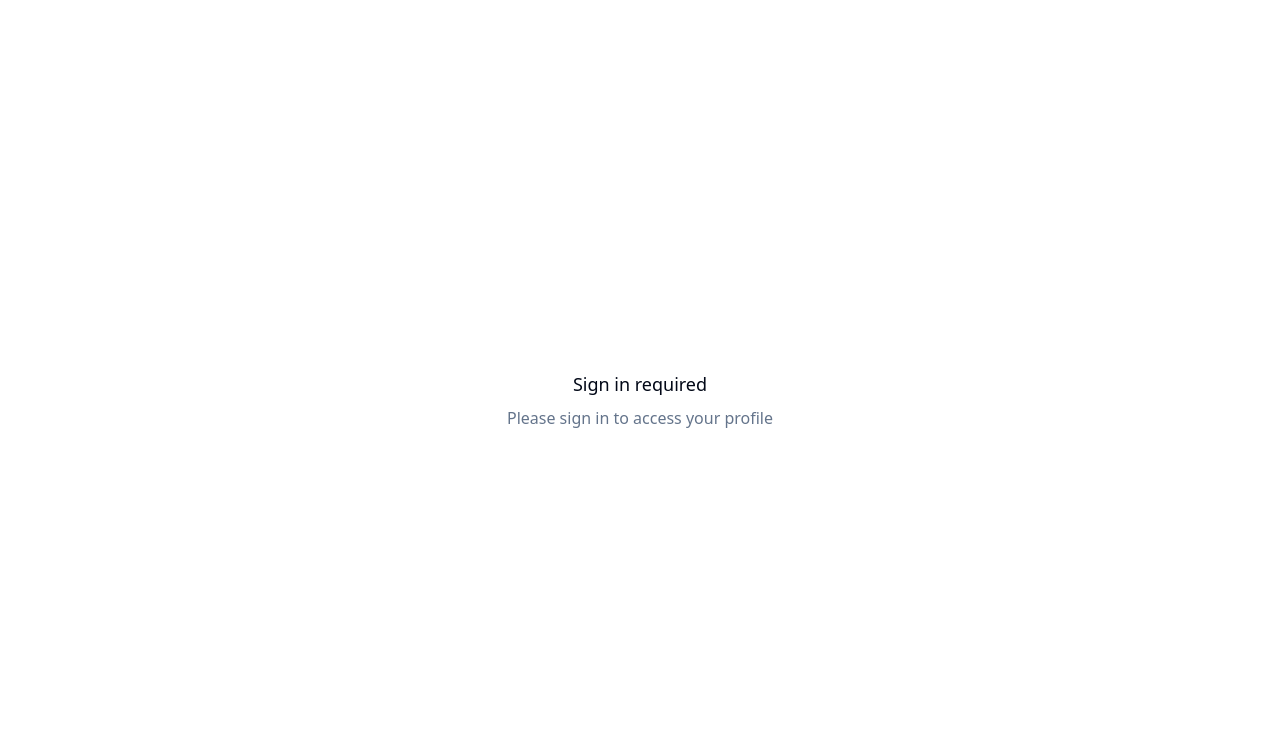
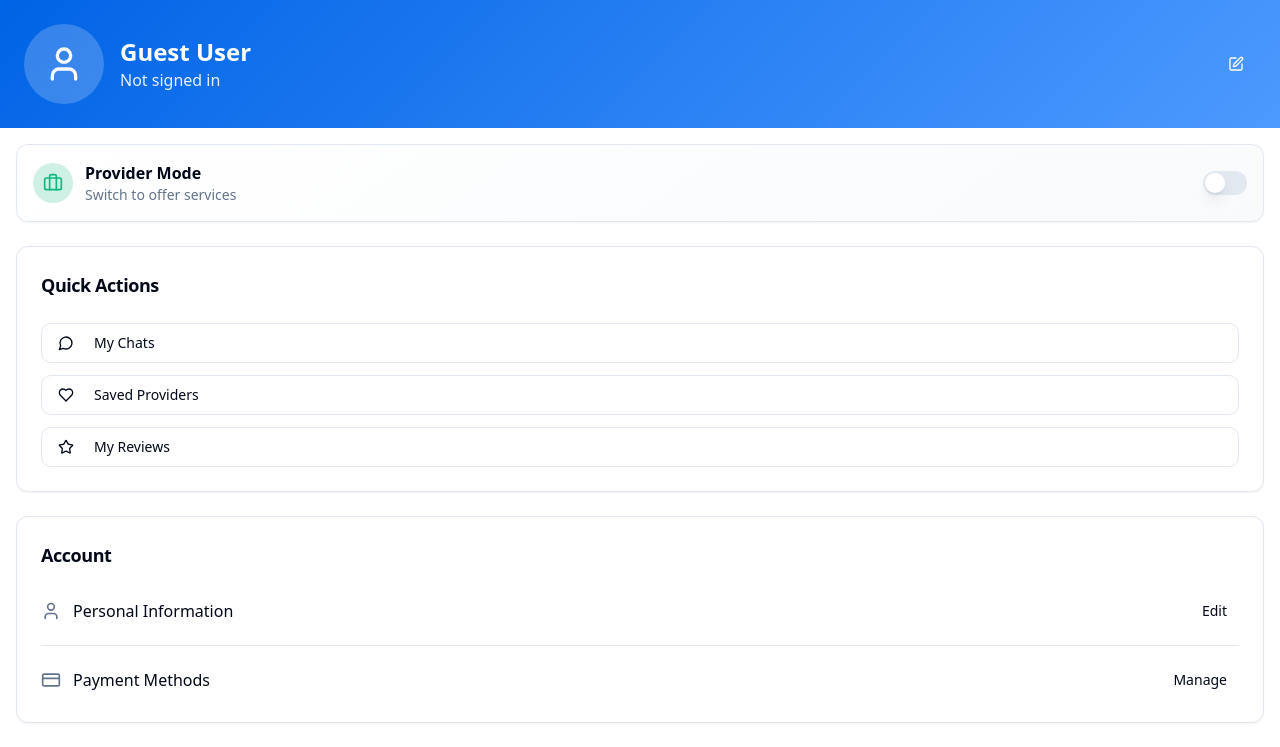
Before and after one commit to zondo675/nearby-connect-pro-12, a React (Vite) app: page /profile in a window 1280 px wide. Shown: the top 747 px of the page. Built offline with nearby package versions, Linux system fonts and the light colour scheme.

Commit message:
Remove authentication from profile and chat
Remove sign-in requirements for profile and chat features.

```diff
--- a/src/components/chat/ChatInterface.tsx
+++ b/src/components/chat/ChatInterface.tsx
@@ -60,21 +60,6 @@ const ChatInterface = () => {
     return date.toLocaleTimeString([], { hour: '2-digit', minute: '2-digit' });
   };
 
-  if (!user) {
-    return (
-      <div className="min-h-screen bg-background flex items-center justify-center">
-        <div className="text-center">
-          <div className="w-16 h-16 bg-muted rounded-full flex items-center justify-center mb-4 mx-auto">
-            <span className="text-2xl">💬</span>
-          </div>
-          <h3 className="text-lg font-medium mb-2">Sign in required</h3>
-          <p className="text-muted-foreground">
-            Please sign in to access conversations
-          </p>
-        </div>
-      </div>
-    );
-  }
 
   if (loading) {
     return (
--- a/src/components/chat/ChatList.tsx
+++ b/src/components/chat/ChatList.tsx
@@ -39,19 +39,6 @@ const ChatList = () => {
     }
   };
 
-  if (!user) {
-    return (
-      <div className="min-h-screen bg-background flex items-center justify-center">
-        <div className="text-center">
-          <MessageSquarePlus className="h-12 w-12 text-muted-foreground mb-4 mx-auto" />
-          <h3 className="text-lg font-medium mb-2">Sign in required</h3>
-          <p className="text-muted-foreground">
-            Please sign in to access your messages
-          </p>
-        </div>
-      </div>
-    );
-  }
 
   if (loading) {
     return (
--- a/src/pages/Profile.tsx
+++ b/src/pages/Profile.tsx
@@ -28,20 +28,12 @@ const Profile = () => {
   const { user } = useAuth();
 
   const handleLogout = async () => {
-    await signOut();
+    if (user) {
+      await signOut();
+    }
     navigate("/home");
   };
 
-  if (!user) {
-    return (
-      <div className="min-h-screen bg-background flex items-center justify-center">
-        <div className="text-center">
-          <h3 className="text-lg font-medium mb-2">Sign in required</h3>
-          <p className="text-muted-foreground">Please sign in to access your profile</p>
-        </div>
-      </div>
-    );
-  }
 
   return (
     <div className="min-h-screen bg-background pb-20">
@@ -52,8 +44,8 @@ const Profile = () => {
             <User className="h-10 w-10 text-white" />
           </div>
           <div className="flex-1">
-            <h1 className="text-2xl font-bold">{user.email?.split('@')[0] || 'User'}</h1>
-            <p className="opacity-90">{user.email}</p>
+            <h1 className="text-2xl font-bold">{user?.email?.split('@')[0] || 'Guest User'}</h1>
+            <p className="opacity-90">{user?.email || 'Not signed in'}</p>
           </div>
           <Button variant="ghost" size="icon" className="text-white" onClick={() => navigate("/profile/edit")} aria-label="Edit profile">
             <Edit className="h-5 w-5" />
```
